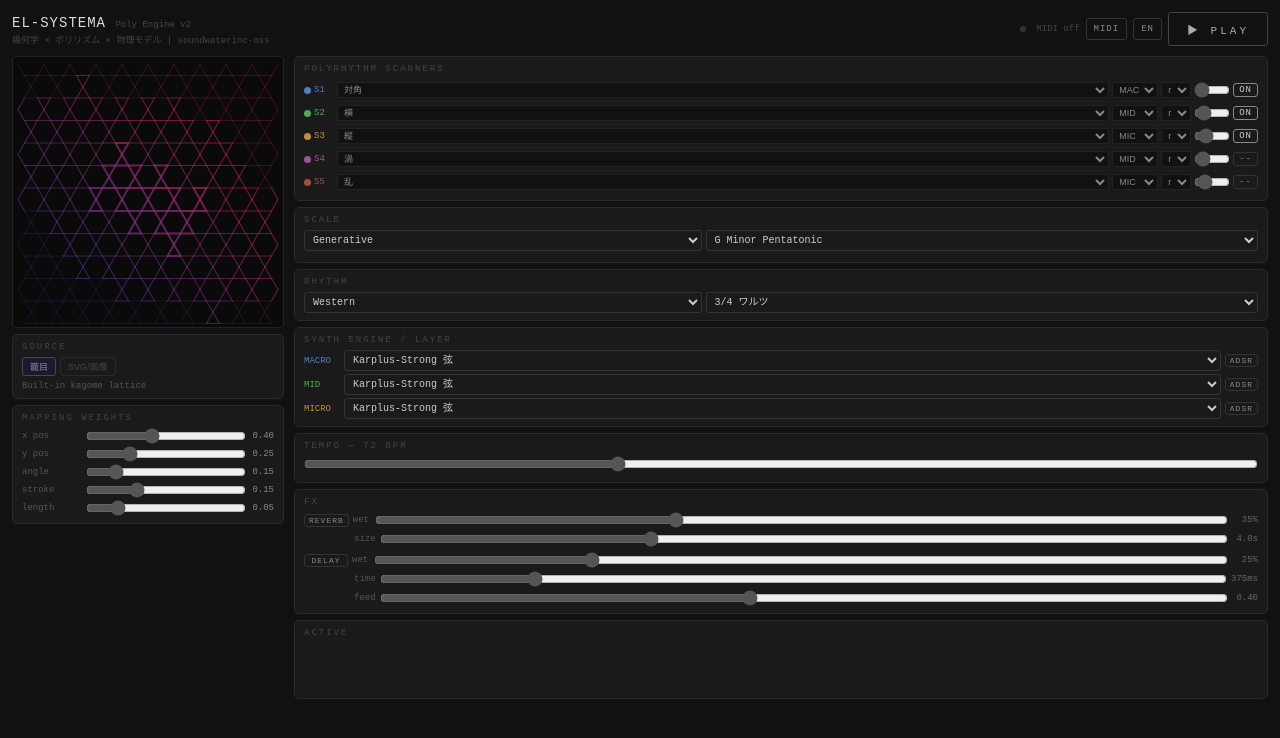
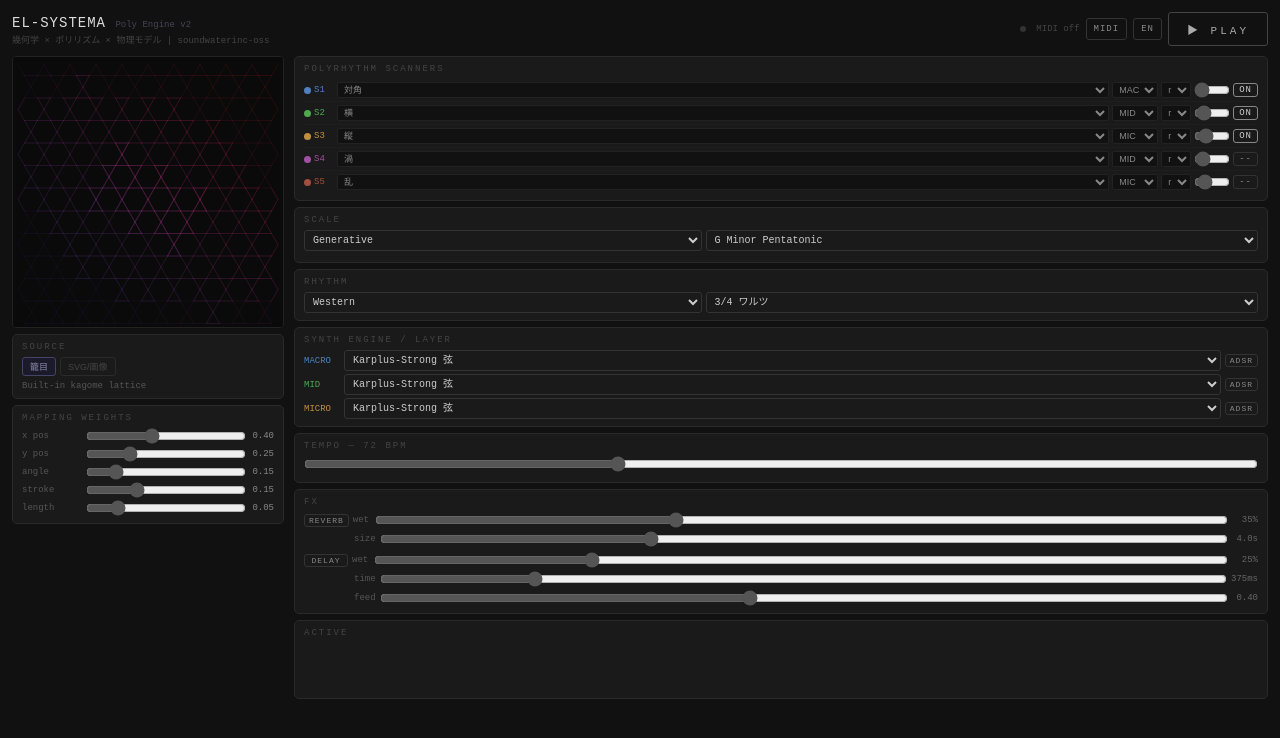
Before and after one commit to soundwaterinc-oss/kagome-sound, a plain HTML site: page index.html in a window 1280 px wide. Drawn offline with Linux system fonts and the light colour scheme.

Commit message:
middle-ground display: dim segments + medium chain overlay (max 5 segs)

```diff
--- a/index.html
+++ b/index.html
@@ -304,7 +304,7 @@ let ALL_EDGES=[],LAYERS={macro:[],mid:[],micro:[]};
 let ALL_CHAINS=[],CHAIN_LAYERS={macro:[],mid:[],micro:[]};
 
 // Chain collinear adjacent edges into longer lines (crosses intersections)
-function buildChains(edges,angTol=20){
+function buildChains(edges,angTol=20,maxSegs=Infinity){
   if(!edges.length)return[];
   const snap=1.5;
   const ptKey=p=>`${Math.round(p.x/snap)}_${Math.round(p.y/snap)}`;
@@ -332,6 +332,7 @@ function buildChains(edges,angTol=20){
 
     // Extend forward
     for(;;){
+      if(segs.length>=maxSegs)break;
       const tail=pts[pts.length-1];
       const cands=(adj.get(ptKey(tail))||[]).filter(({e})=>!used.has(e)&&aDiff(e.ang,ang)<angTol);
       if(!cands.length)break;
@@ -340,6 +341,7 @@ function buildChains(edges,angTol=20){
     }
     // Extend backward
     for(;;){
+      if(segs.length>=maxSegs)break;
       const head=pts[0];
       const cands=(adj.get(ptKey(head))||[]).filter(({e})=>!used.has(e)&&aDiff(e.ang,ang)<angTol);
       if(!cands.length)break;
@@ -561,6 +563,7 @@ function nextInterval(baseMs,stepIdx){
 }
 
 // ─── Source switching ─────────────────────────────────────────────────────────
+let DISPLAY_CHAINS=[];
 let MIXED_LAYERS={macro:[],mid:[],micro:[]};
 
 function buildMixedLayers(){
@@ -580,7 +583,8 @@ function buildMixedLayers(){
 
 function applyEdges(edges){
   ALL_EDGES=edges;
-  ALL_CHAINS=buildChains(edges);
+  ALL_CHAINS=buildChains(edges,20);         // unlimited — for scan pool
+  DISPLAY_CHAINS=buildChains(edges,20,5);   // max 5 segs — for overlay display
   LAYERS={
     macro:ALL_EDGES.filter(e=>e.layer==='macro'),
     mid:ALL_EDGES.filter(e=>e.layer==='mid'),
@@ -966,15 +970,27 @@ function drawItem(item){
 
 function draw(){
   cx2.clearRect(0,0,W,H);cx2.fillStyle='#0a0a0a';cx2.fillRect(0,0,W,H);
-  // Static display: always individual segments (original look)
+
+  // Layer 1: individual segments — dim/thin (original look)
   for(const e of ALL_EDGES){
-    const alpha=e.layer==='macro'?.7:e.layer==='mid'?.55:.35;
-    const lw=e.layer==='macro'?1.8:e.layer==='mid'?1.1:.6;
-    cx2.strokeStyle=(e.baseColor||'rgba(100,120,200,')+(alpha+(e.diagScore??0.5)*.2)+')';
+    const alpha=e.layer==='macro'?.45:e.layer==='mid'?.32:.20;
+    const lw=e.layer==='macro'?1.1:e.layer==='mid'?.75:.45;
+    cx2.strokeStyle=(e.baseColor||'rgba(100,120,200,')+(alpha+(e.diagScore??0.5)*.12)+')';
     cx2.lineWidth=lw;cx2.lineCap='round';
     cx2.beginPath();cx2.moveTo(e.p1.x,e.p1.y);cx2.lineTo(e.p2.x,e.p2.y);cx2.stroke();
   }
-  // Active item: draw as chain polyline so long lines light up fully
+
+  // Layer 2: medium chains (2-5 segs) — brighter polylines on top
+  for(const c of DISPLAY_CHAINS){
+    if(!c.segs||c.segs.length<2)continue;
+    const alpha=c.layer==='macro'?.80:c.layer==='mid'?.62:.42;
+    const lw=c.layer==='macro'?1.9:c.layer==='mid'?1.3:.8;
+    cx2.strokeStyle=(c.baseColor||'rgba(100,120,200,')+(alpha+(c.diagScore??0.5)*.18)+')';
+    cx2.lineWidth=lw;cx2.lineCap='round';cx2.lineJoin='round';
+    cx2.beginPath();drawItem(c);cx2.stroke();
+  }
+
+  // Active item highlight
   activeEdges.forEach((item,sid)=>{
     if(!item)return;
     const s=SCANNER_DEFS.find(x=>x.id===sid);if(!s||!s.active)return;
```
